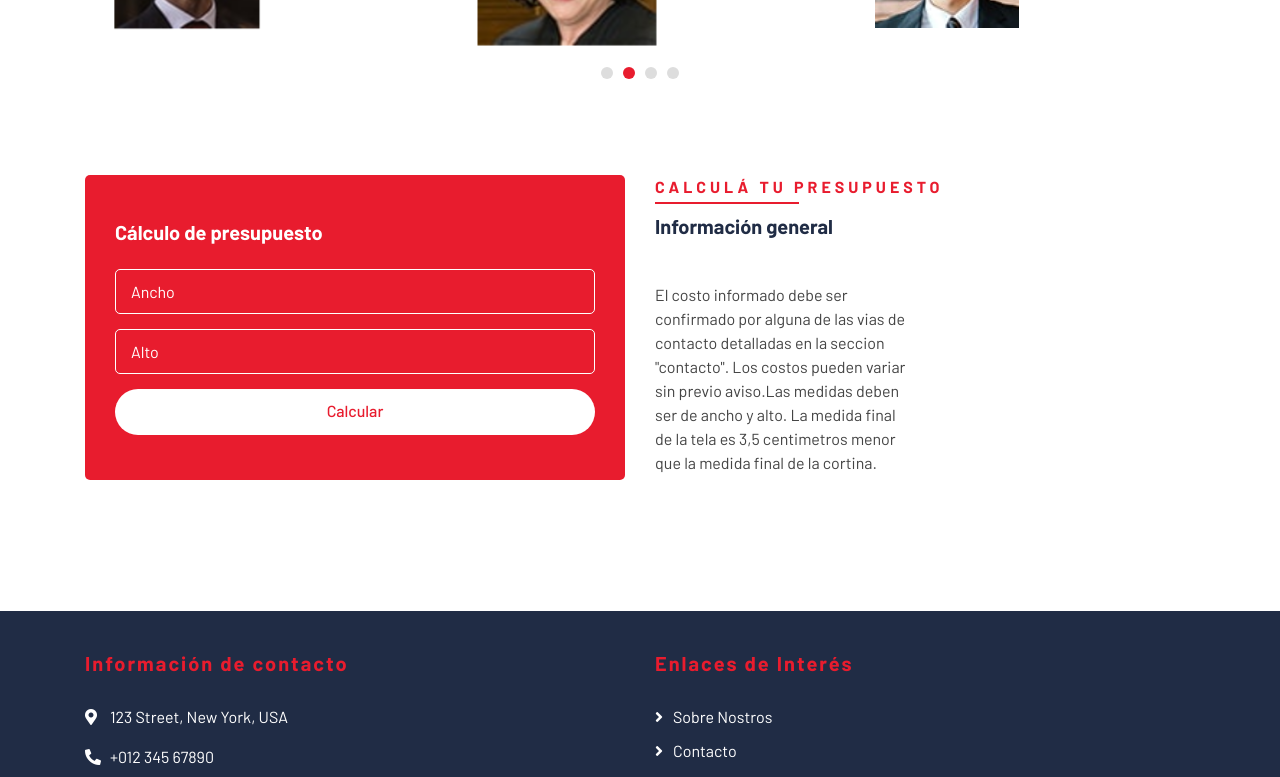
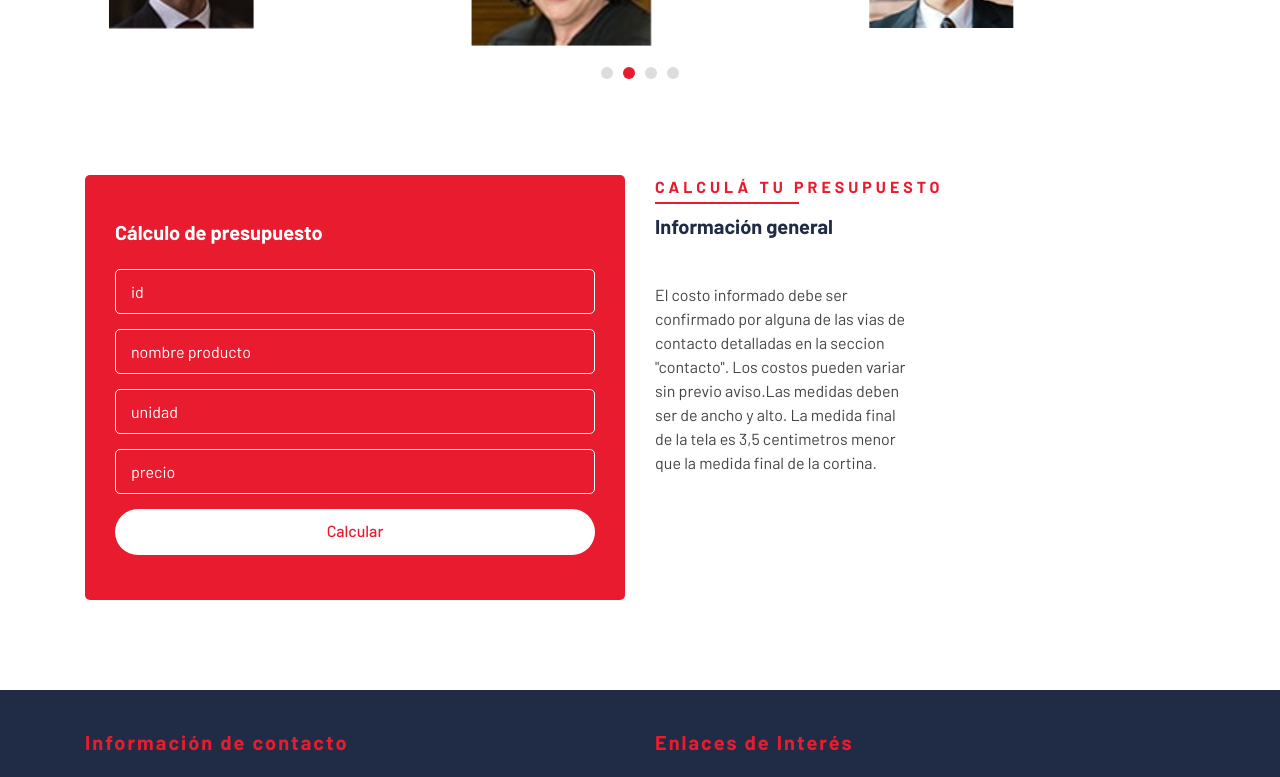
Before and after one commit to RodrigoZambrana/urucortinas_react, a React (Create React App) app: page / in a window 1280 px wide. Shown: the part 4281-5058 px from the top of the page. Built offline with nearby package versions, Linux system fonts and the light colour scheme; no server answers.

Commit message:
funciona bd

```diff
--- a/package.json
+++ b/package.json
@@ -8,7 +8,9 @@
     "@testing-library/jest-dom": "^5.16.2",
     "@testing-library/react": "^12.1.2",
     "@testing-library/user-event": "^13.5.0",
+    "axios": "^0.25.0",
     "bootstrap": "^5.1.3",
+    "mysql": "^2.18.1",
     "node-sass": "^7.0.1",
     "react": "^17.0.2",
     "react-bootstrap": "^2.1.2",
--- a/src/components/page/Body.js
+++ b/src/components/page/Body.js
@@ -1,6 +1,8 @@
 import React from "react";
 import Carousel from "./Carousel";
+// import Budget from "./Budget";
 import Budget from "./Budget";
+
 import { Helmet } from "react-helmet";
 
 export default function Body() {
@@ -441,7 +443,9 @@ export default function Body() {
         </div>
       </div>
       {/* Testimonial End */}
-      <Budget /> {/* Calcular presupuesto */}
+      {/* <Budget /> */}
+      <Budget />
+      {/* Calcular presupuesto */}
       {/* <!-- JavaScript Libraries --> */}
       <Helmet>
         <script src="https://code.jquery.com/jquery-3.4.1.min.js"></script>
--- a/src/components/page/Budget.js
+++ b/src/components/page/Budget.js
@@ -1,4 +1,6 @@
-import BudgetForm from "./BudgetForm";
+// import BudgetForm from "./BudgetForm";
+import PricesForm from "./PricesForm";
+
 import React, { useState } from "react";
 import { ToastContainer, toast } from "react-toastify";
 import "react-toastify/dist/ReactToastify.css";
@@ -22,7 +24,9 @@ export default function Budget(props) {
       <div className="location">
         <div className="container">
           <div className="row">
-            <BudgetForm sendBudget={sendBudget} />
+            {/* <PricesForm sendBudget={sendBudget} /> */}
+            <PricesForm />
+
             <div className="col-lg-6">
               <div className="section-header text-left">
                 <p>Calculá tu presupuesto</p>
--- /dev/null
+++ b/src/components/page/PricesForm.js
@@ -0,0 +1,145 @@
+import React, { useState, useEffect } from "react";
+import { Form, Button } from "react-bootstrap";
+import { ToastContainer, toast } from "react-toastify";
+import "react-toastify/dist/ReactToastify.css";
+import axios from "axios";
+
+export default function PricesForm(props) {
+  // const { sendBudget } = props;
+  const baseUrl = "http://localhost:8888/apiFrameworks/";
+
+  const [formValue, setFormValue] = useState({
+    id: 0,
+    nombre_producto: "",
+    unidad: "",
+    precio: 0,
+  });
+
+  const onChange = (event) => {
+    setFormValue({
+      ...formValue,
+      [event.target.name]: event.target.value,
+    });
+  };
+
+  const addPrice = (event, formValue) => {
+    event.preventDefault();
+    const { id, nombre_producto, unidad, precio } = formValue;
+
+    if (id == "" || nombre_producto == "" || unidad == "" || precio == "") {
+      toast("Debe completar todos los campos!");
+    } else {
+      peticionPost();
+
+      toast(
+        "Aca consulto a la base de datos con valores: " +
+          id +
+          "_" +
+          nombre_producto +
+          "_" +
+          unidad +
+          "_" +
+          precio
+      );
+    }
+  };
+
+  const peticionPost = async () => {
+    var f = new FormData();
+    f.append("id", formValue.id);
+    f.append("nombre_producto", formValue.nombre_producto);
+    f.append("unidad", formValue.unidad);
+    f.append("precio", formValue.precio);
+    f.append("METHOD", "POST");
+    await axios
+      .post(baseUrl, f)
+      .then((response) => {
+        console.log(JSON.stringify(response.data));
+      })
+      .catch((error) => {
+        console.log(error);
+      });
+  };
+
+  // const peticionGet = async () => {
+  //   await axios
+  //     .get(baseUrl)
+  //     .then((response) => {
+  //       setData(response.data);
+  //     })
+  //     .catch((error) => {
+  //       console.log(error);
+  //     });
+  // };
+
+  const peticionGet = async () => {
+    await axios
+      .get(baseUrl)
+      .then((response) => {
+        toast("El resultado es: " + response.data);
+      })
+      .catch((error) => {
+        console.log(error);
+      });
+  };
+
+  useEffect(() => {
+    peticionGet();
+  }, []);
+
+  return (
+    <>
+      {/* <!-- Location Start --> */}
+
+      <div className="col-lg-6">
+        <div className="location-form">
+          <h3>Cálculo de presupuesto</h3>
+          <Form
+            // onSubmit={(event) => sendBudget(event, formValue)}
+            onSubmit={(event) => peticionGet(event)}
+            onChange={onChange}
+          >
+            <div className="control-group">
+              <input
+                name="id"
+                type="number"
+                placeholder="id"
+                className="form-control"
+              />
+            </div>
+            <div className="control-group">
+              <input
+                type="text"
+                name="nombre_producto"
+                placeholder="nombre producto"
+                className="form-control"
+              />
+            </div>
+            <div className="control-group">
+              <input
+                type="text"
+                name="unidad"
+                placeholder="unidad"
+                className="form-control"
+              />
+            </div>
+            <div className="control-group">
+              <input
+                type="number"
+                name="precio"
+                placeholder="precio"
+                className="form-control"
+              />
+            </div>
+            <div>
+              <Button className="btn btn-custom" type="submit">
+                Calcular
+              </Button>
+            </div>
+          </Form>
+        </div>
+      </div>
+      {/* <!-- Location End --> */}
+    </>
+  );
+}
```
Also changed, not shown: src/database/config_file.js (added, +9 -0 lines), src/database/crud_file.js (added, +78 -0 lines), src/database/database_conection.js (added, +12 -0 lines), src/database/costos_cortinas.json (renamed from src/databases/costos_cortinas.json), 1 other file (tests, documents, lock files or other folders).
